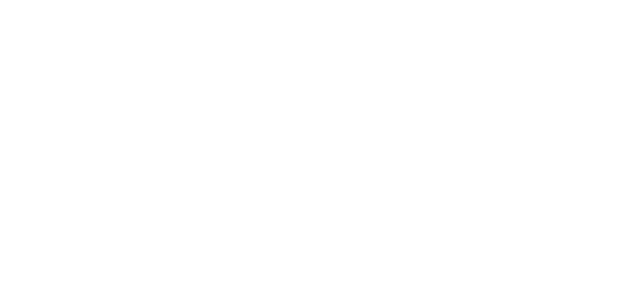
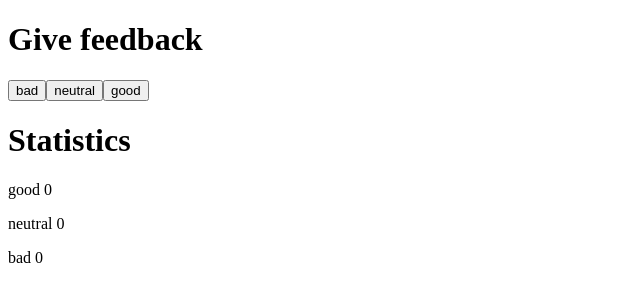
Before and after one commit to fabiopegini/fullstackopen-exercises, a React (Vite) app in the folder part1/unicafe/: page / in a window 1280 px wide. Shown: the top 302 px of the page, without its empty margins (0-640 px from the left). Built offline with nearby package versions, Linux system fonts and the light colour scheme.

Commit message:
Solution for exercise 1.6

```diff
--- a/part1/unicafe/src/App.jsx
+++ b/part1/unicafe/src/App.jsx
@@ -1,10 +1,29 @@
+import { useState } from "react"
+
+const Button = ({text, handleClick}) => <button onClick={handleClick}>{text}</button>
+
+const Display = ({text, number}) => <p>{text + " " + number}</p>
 
 const App = () => {
+  const [goodReviews, setGoodReviews] = useState(0)
+  const [neutralReviews, setNeutralReviews] = useState(0)
+  const [badReviews, setBadReviews] = useState(0)
 
   return (
+    <>
       <div>
-
+        <h1>Give feedback</h1>
+        <Button text={"bad"} handleClick={() => setBadReviews(badReviews + 1)} />
+        <Button text={"neutral"} handleClick={() => setNeutralReviews(neutralReviews + 1)} />
+        <Button text={"good"} handleClick={() => setGoodReviews(goodReviews + 1)} />
       </div>
+      <div>
+        <h1>Statistics</h1>
+        <Display text={"good"} number={goodReviews} />
+        <Display text={"neutral"} number={neutralReviews} />
+        <Display text={"bad"} number={badReviews} />
+      </div>
+  </>
   )
 }
 
--- a/part1/unicafe/src/main.jsx
+++ b/part1/unicafe/src/main.jsx
@@ -1,3 +1,4 @@
+import React from "react"
 import ReactDOM from "react-dom/client"
 
 import App from "./App"
```
